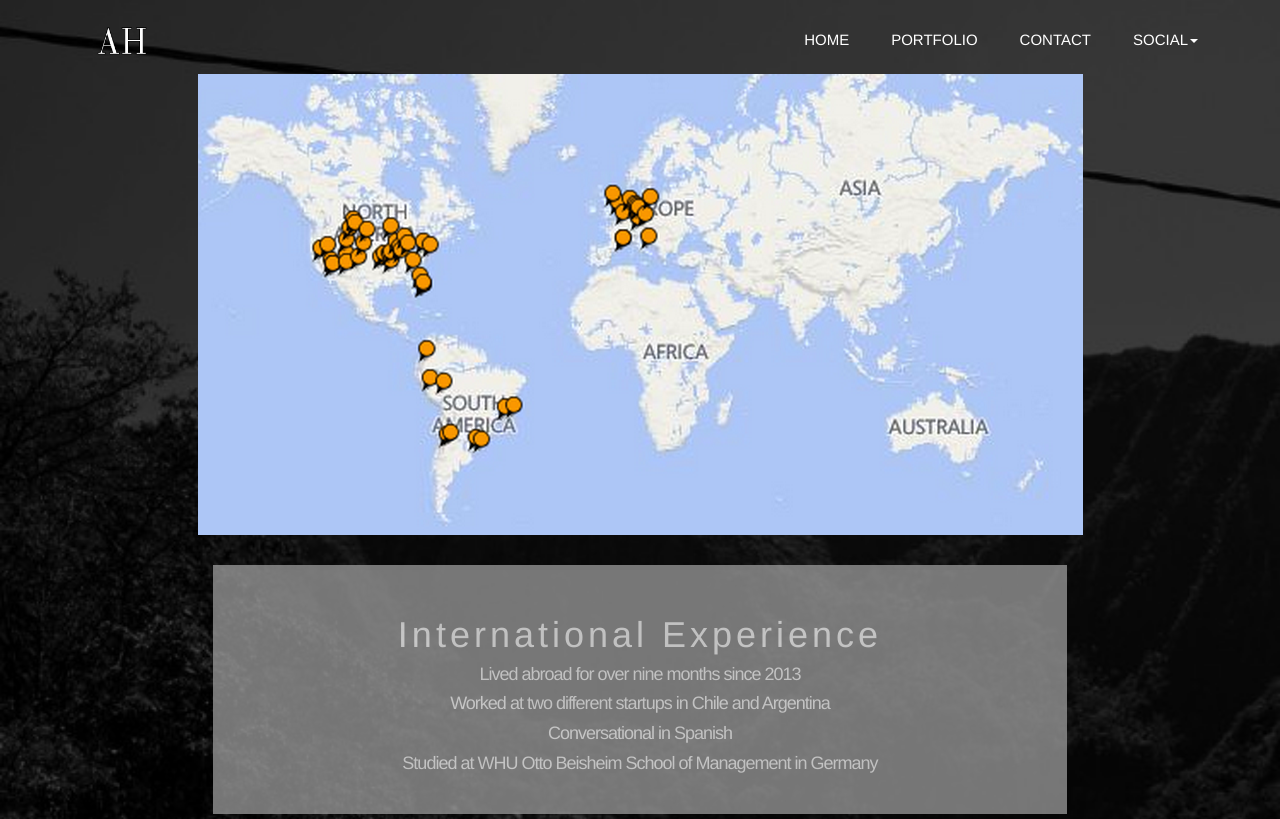
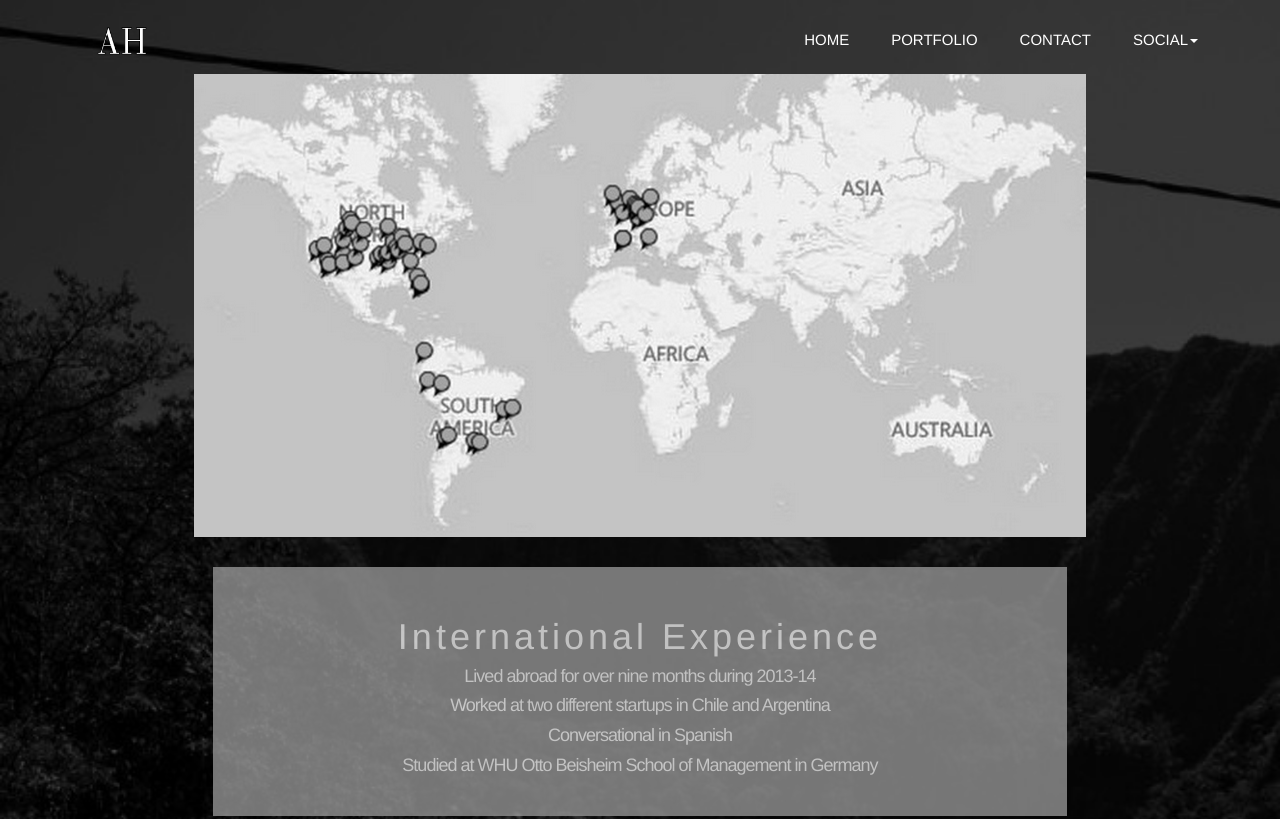
Before and after one commit to ajhausdorf/portfolio, a plain HTML site: page travels.html in a window 1280 px wide. Shown: the top 819 px of the page. Drawn offline with nearby package versions, Linux system fonts and the light colour scheme.

Commit message:
bwmap.jpg

```diff
--- a/travels.html
+++ b/travels.html
@@ -33,12 +33,12 @@
     <div id="dos2">
       <div class="row text-center" id="map">
         <a href="https://www.facebook.com/ajhausdorf/photos_all">
-          <img src="map.png">
+          <img src="bwmap.jpg">
         </a>
       </div>
       <div id="tres" class="col-xs-8 col-xs-offset-2 col-md-8 col-md-offset-2 col-lg-8 col-lg-offset-2 center hero-unit">
         <h1> International Experience </h1>
-        <h4> Lived abroad for over nine months since 2013 </h4>
+        <h4> Lived abroad for over nine months during 2013-14 </h4>
         <h4> Worked at two different startups in Chile and Argentina</h4>
         <h4> Conversational in Spanish</h4>
         <h4> Studied at WHU Otto Beisheim School of Management in Germany </h4>
```
Also changed, not shown: bwmap.jpg (added).
